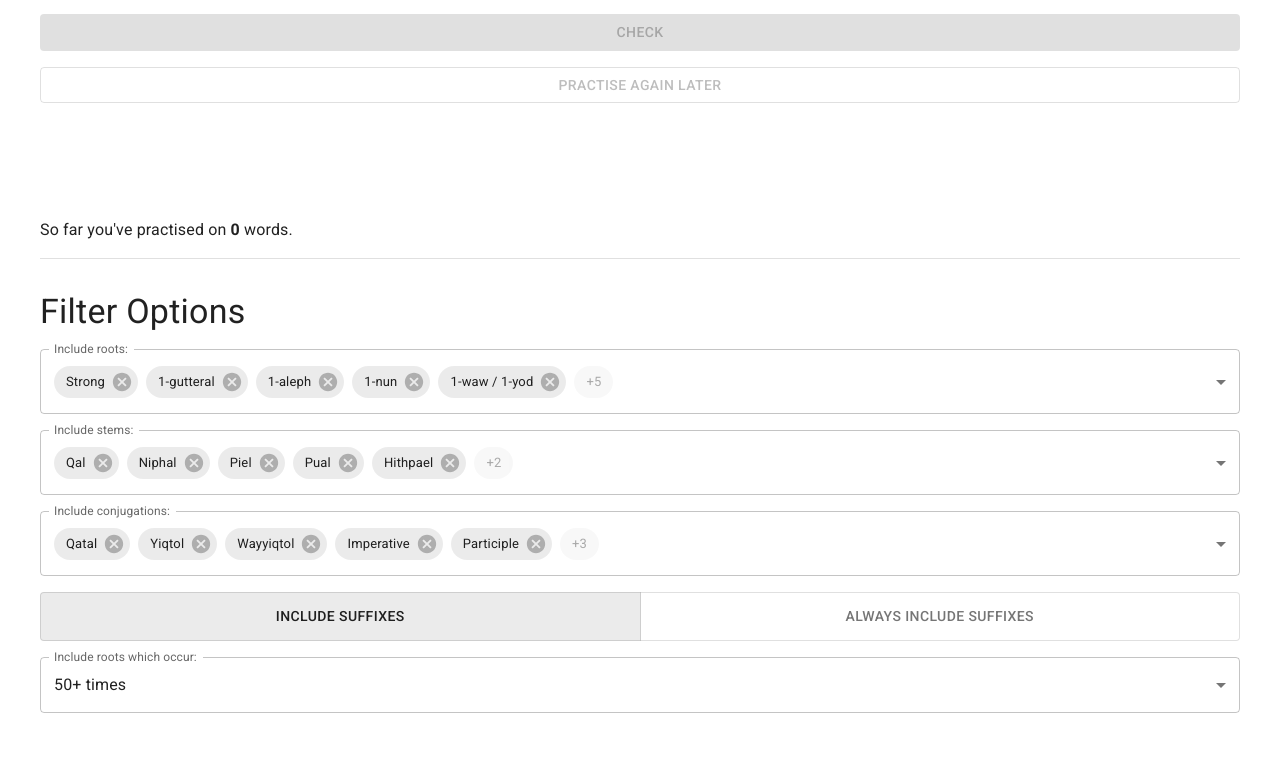
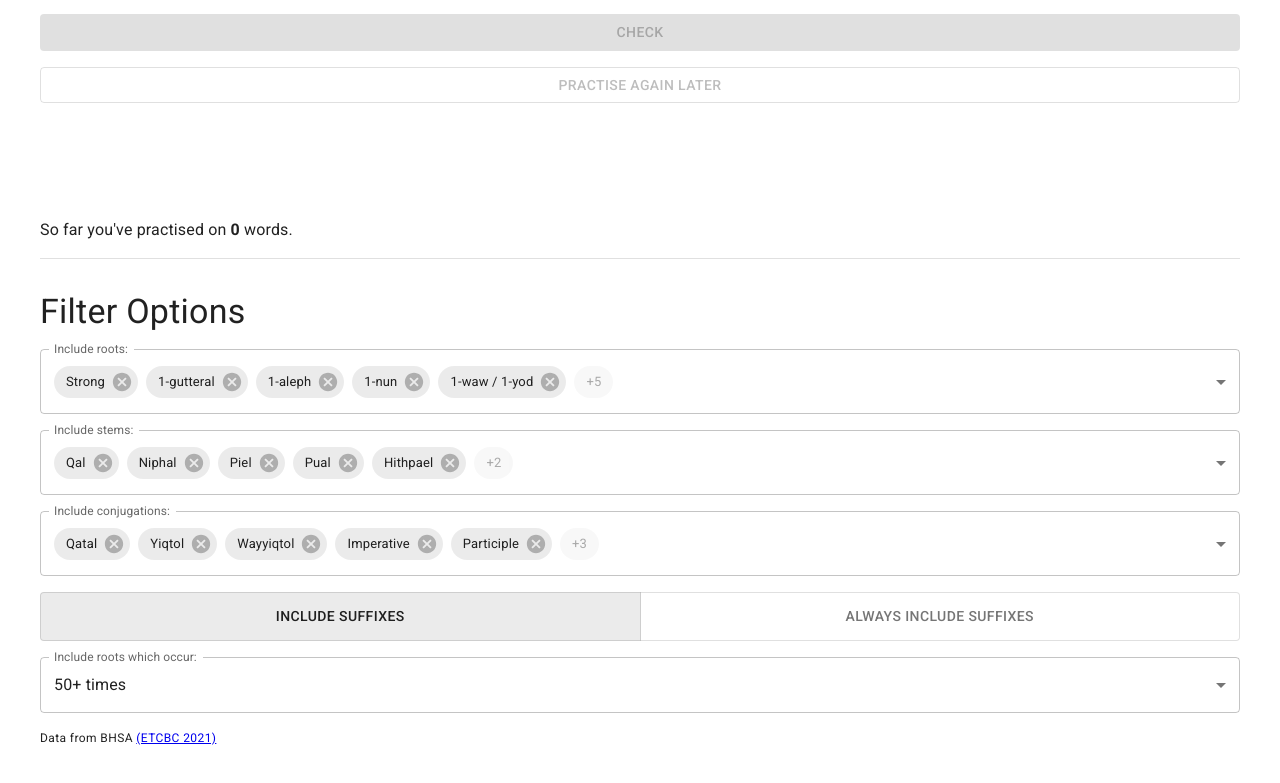
Before and after one commit to iota-pi/hebrew-parsing, a React (Vite) app: page / in a window 1280 px wide. Shown: the part 637-1420 px from the top of the page. Built offline with nearby package versions, Linux system fonts and the light colour scheme.

Commit message:
Add ETCBC attribution

```diff
--- a/src/components/Main.tsx
+++ b/src/components/Main.tsx
@@ -199,6 +199,14 @@ function MainPage() {
             filterConditions={filterConditions}
             onChange={onChangeFilter}
           />
+
+          <Typography variant="caption">
+            Data from BHSA
+            {' '}
+            <a href="https://dx.doi.org/10.17026/dans-z6y-skyh">
+              (ETCBC 2021)
+            </a>
+          </Typography>
         </Stack>
       </Box>
     </Box>
```
